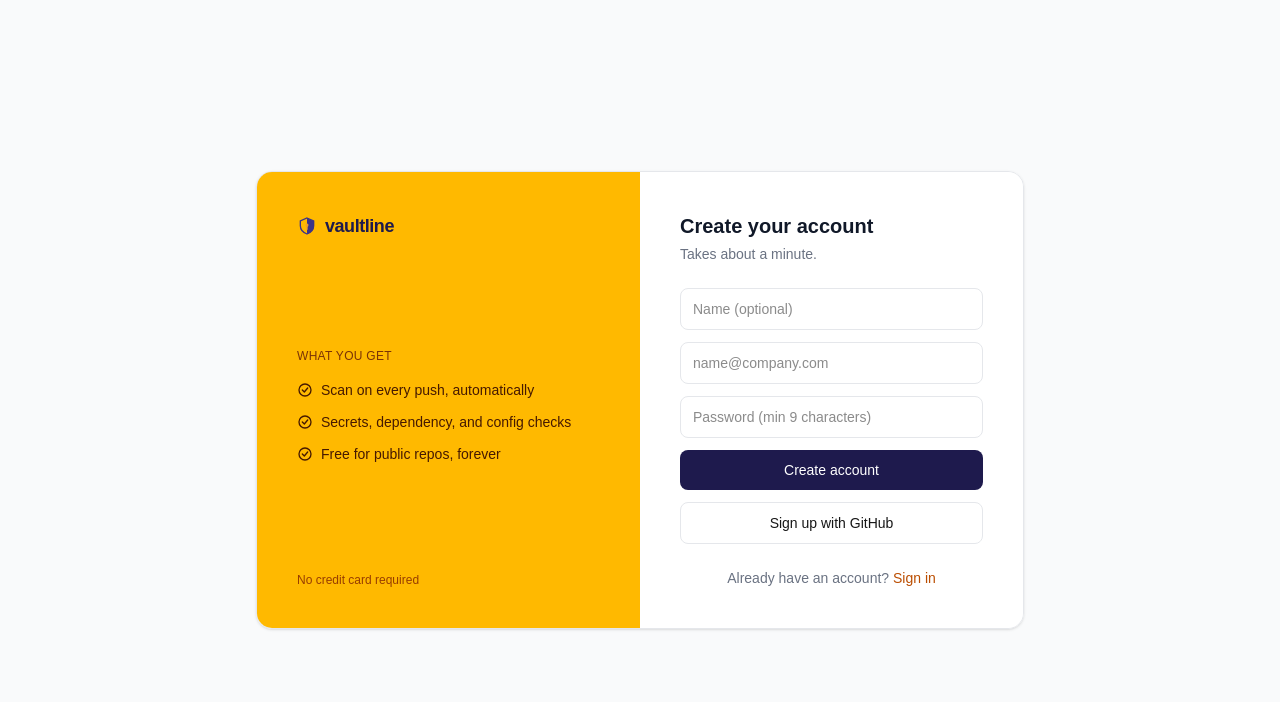
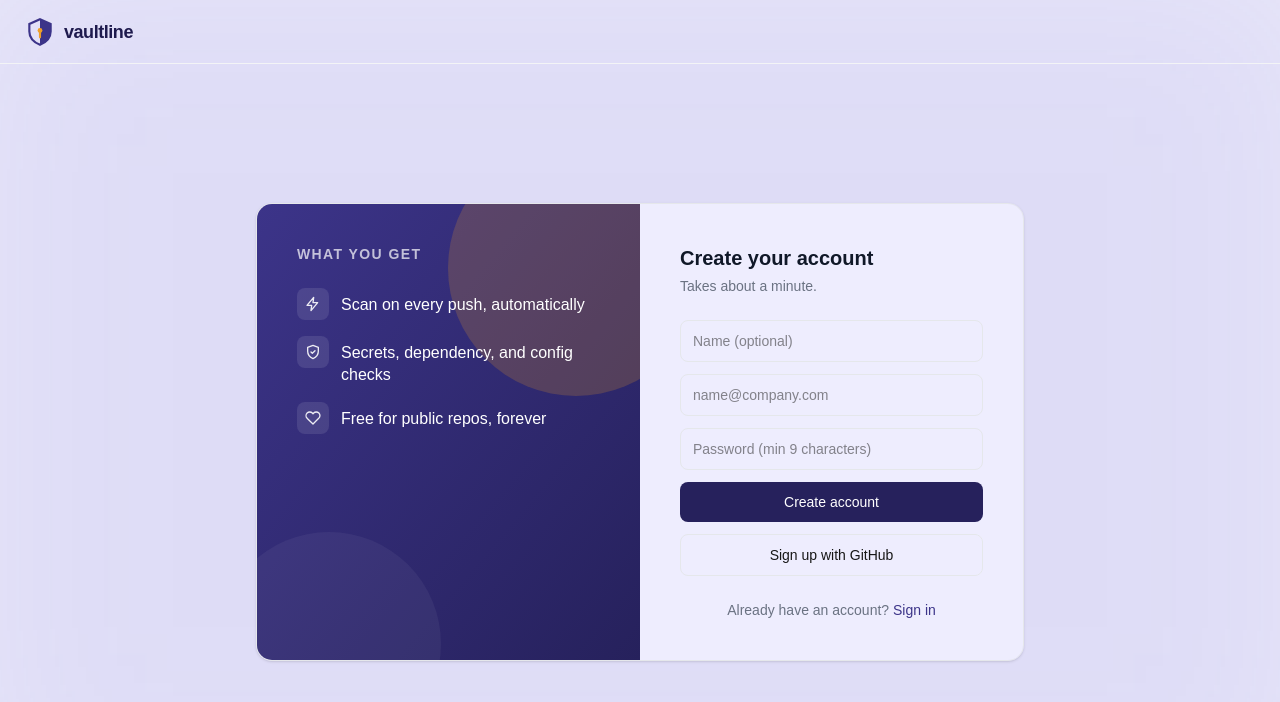
Before and after one commit to sharayu-bhute/vaultline, a Next.js app in the folder vaultline-app/: page /signup in a window 1280 px wide. Shown: the top 702 px of the page. Built offline with nearby package versions, Linux system fonts and the light colour scheme.

Commit message:
signup page update

```diff
--- a/vaultline-app/src/app/page.tsx
+++ b/vaultline-app/src/app/page.tsx
@@ -86,8 +86,6 @@
   );
 }
 
-
-
 function CapabilityTile({
   icon,
   label,
--- a/vaultline-app/src/app/signup/page.tsx
+++ b/vaultline-app/src/app/signup/page.tsx
@@ -32,12 +32,8 @@
       return;
     }
 
-    // Account created — sign in immediately so they land on the dashboard
-    // without a second manual login step.
     const result = await signIn("credentials", { email, password, redirect: false });
     if (result?.error) {
-      // Extremely unlikely right after a successful signup, but handle it
-      // gracefully rather than assume it can't happen.
       router.push("/login");
       return;
     }
@@ -46,26 +42,43 @@
   }
 
   return (
-    <div className="min-h-screen flex items-center justify-center bg-gray-50 px-4 py-10">
+    <div className="min-h-screen bg-white relative overflow-hidden">
+      <div className="absolute -inset-40 bg-[#7F77DD] opacity-25 blur-[130px] pointer-events-none select-none" />
+
+      <header className="relative z-10 border-b border-gray-100 px-6 h-16 flex items-center justify-between">
+        <Logo size={32} />
+      </header>
+
+      <div className="relative z-10 min-h-[calc(100vh-4rem)] flex items-center justify-center px-4 py-10">
         <div className="w-full max-w-3xl grid md:grid-cols-2 rounded-2xl overflow-hidden border border-gray-200 shadow-sm">
-        {/* Left panel — brand + feature list */}
-        <div className="hidden md:flex flex-col justify-between bg-amber-400 p-10">
-          <Logo size={20} />
-          <div>
-            <p className="text-amber-900 text-xs font-medium tracking-wide mb-4">
+          {/* Left panel — brand + feature list, matching landing hero gradient */}
+          <div className="hidden md:flex flex-col justify-between bg-gradient-to-br from-[#3C3489] to-[#26215C] relative overflow-hidden p-10">
+            <div className="absolute -top-16 -right-16 w-64 h-64 rounded-full bg-[#EF9F27]/20 animate-float" />
+            <div className="absolute -bottom-24 -left-10 w-56 h-56 rounded-full bg-white/5 animate-float" />
+
+            <div className="relative z-10">
+              <p className="text-white/70 text-sm font-semibold tracking-widest mb-6">
                 WHAT YOU GET
               </p>
-            <ul className="flex flex-col gap-3">
-              <FeatureItem text="Scan on every push, automatically" />
-              <FeatureItem text="Secrets, dependency, and config checks" />
-              <FeatureItem text="Free for public repos, forever" />
+              <ul className="flex flex-col gap-4">
+                <FeatureItem
+                  icon={<BoltIcon />}
+                  text="Scan on every push, automatically"
+                />
+                <FeatureItem
+                  icon={<ShieldCheckIcon />}
+                  text="Secrets, dependency, and config checks"
+                />
+                <FeatureItem
+                  icon={<HeartIcon />}
+                  text="Free for public repos, forever"
+                />
               </ul>
             </div>
-          <p className="text-amber-800 text-xs">No credit card required</p>
           </div>
 
           {/* Right panel — form */}
-        <div className="bg-white p-8 sm:p-10">
+          <div className="bg-[#EEEDFE] p-8 sm:p-10">
             <h1 className="text-xl font-semibold text-gray-900 mb-1">
               Create your account
             </h1>
@@ -100,7 +113,7 @@
               <button
                 type="submit"
                 disabled={loading}
-              className="bg-indigo-950 text-white py-2.5 rounded-lg font-medium text-sm disabled:opacity-50 hover:bg-indigo-900 transition-colors"
+                className="bg-[#26215C] text-white py-2.5 rounded-lg font-medium text-sm disabled:opacity-50 hover:bg-[#1c1846] transition-colors"
               >
                 {loading ? "Creating account…" : "Create account"}
               </button>
@@ -115,35 +128,49 @@
 
             <p className="text-sm text-center mt-6 text-gray-500">
               Already have an account?{" "}
-            <Link href="/login" className="font-medium text-amber-700">
+              <Link href="/login" className="font-medium text-[#3C3489]">
                 Sign in
               </Link>
             </p>
           </div>
         </div>
       </div>
+    </div>
   );
 }
 
-function FeatureItem({ text }: { text: string }) {
+function FeatureItem({ icon, text }: { icon: React.ReactNode; text: string }) {
   return (
-    <li className="flex items-start gap-2 text-sm text-amber-950">
-      <svg
-        width="16"
-        height="16"
-        viewBox="0 0 24 24"
-        fill="none"
-        stroke="currentColor"
-        strokeWidth="2"
-        strokeLinecap="round"
-        strokeLinejoin="round"
-        className="mt-0.5 shrink-0"
-        aria-hidden="true"
-      >
-        <circle cx="12" cy="12" r="9" />
-        <path d="M8 12l3 3 5-6" />
-      </svg>
-      {text}
+    <li className="flex items-start gap-3">
+      <div className="w-8 h-8 rounded-lg bg-white/10 flex items-center justify-center flex-shrink-0 text-white/90">
+        {icon}
+      </div>
+      <p className="text-white font-medium leading-snug pt-1.5">{text}</p>
     </li>
   );
 }
+
+function BoltIcon() {
+  return (
+    <svg width="16" height="16" viewBox="0 0 24 24" fill="none" stroke="currentColor" strokeWidth="2" strokeLinecap="round" strokeLinejoin="round" aria-hidden="true">
+      <path d="M13 2L3 14h7l-1 8 10-12h-7l1-8z" />
+    </svg>
+  );
+}
+
+function ShieldCheckIcon() {
+  return (
+    <svg width="16" height="16" viewBox="0 0 24 24" fill="none" stroke="currentColor" strokeWidth="2" strokeLinecap="round" strokeLinejoin="round" aria-hidden="true">
+      <path d="M12 2l8 3v6c0 5-3.5 9-8 11-4.5-2-8-6-8-11V5l8-3z" />
+      <path d="M9 12l2 2 4-4" />
+    </svg>
+  );
+}
+
+function HeartIcon() {
+  return (
+    <svg width="16" height="16" viewBox="0 0 24 24" fill="none" stroke="currentColor" strokeWidth="2" strokeLinecap="round" strokeLinejoin="round" aria-hidden="true">
+      <path d="M20.8 4.6a5.5 5.5 0 0 0-7.8 0L12 5.6l-1-1a5.5 5.5 0 0 0-7.8 7.8l1 1L12 21l7.8-7.8 1-1a5.5 5.5 0 0 0 0-7.8z" />
+    </svg>
+  );
+}
```
Lines whose indentation alone changed are shown as unchanged.
